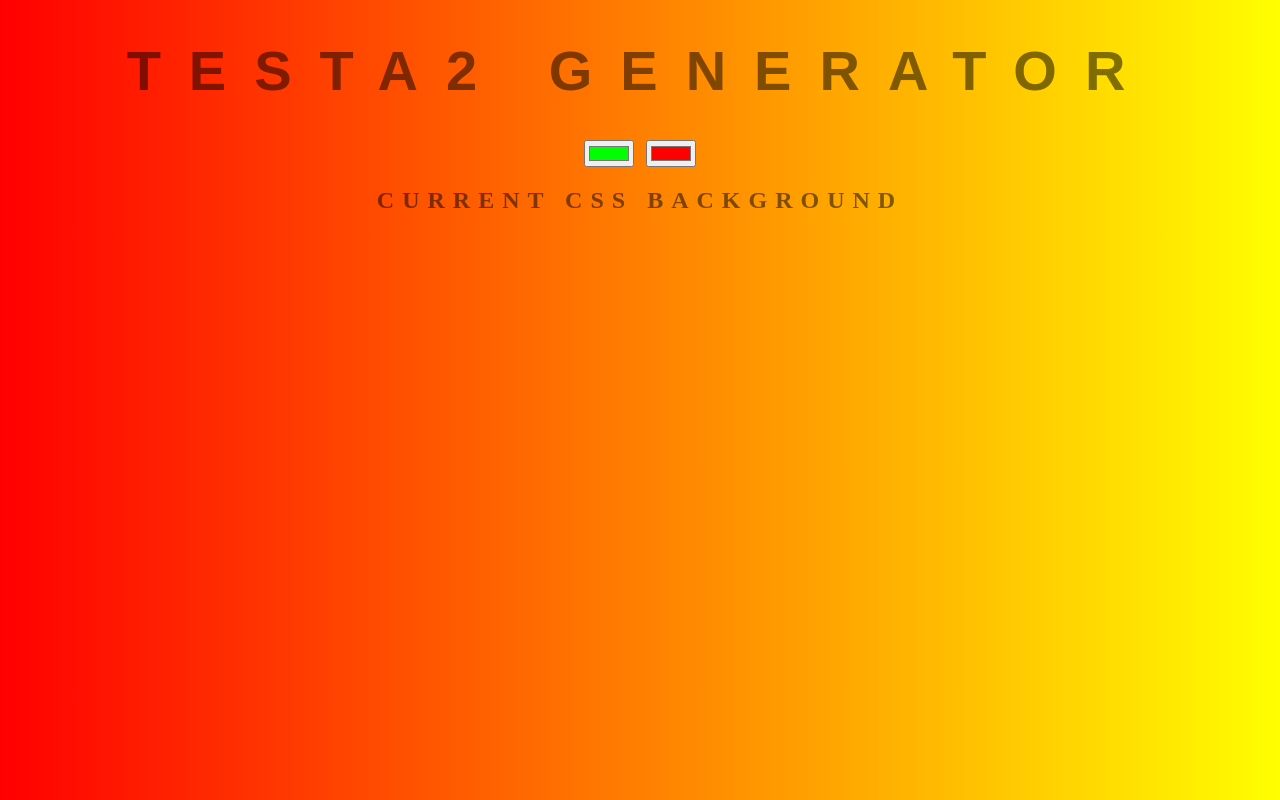
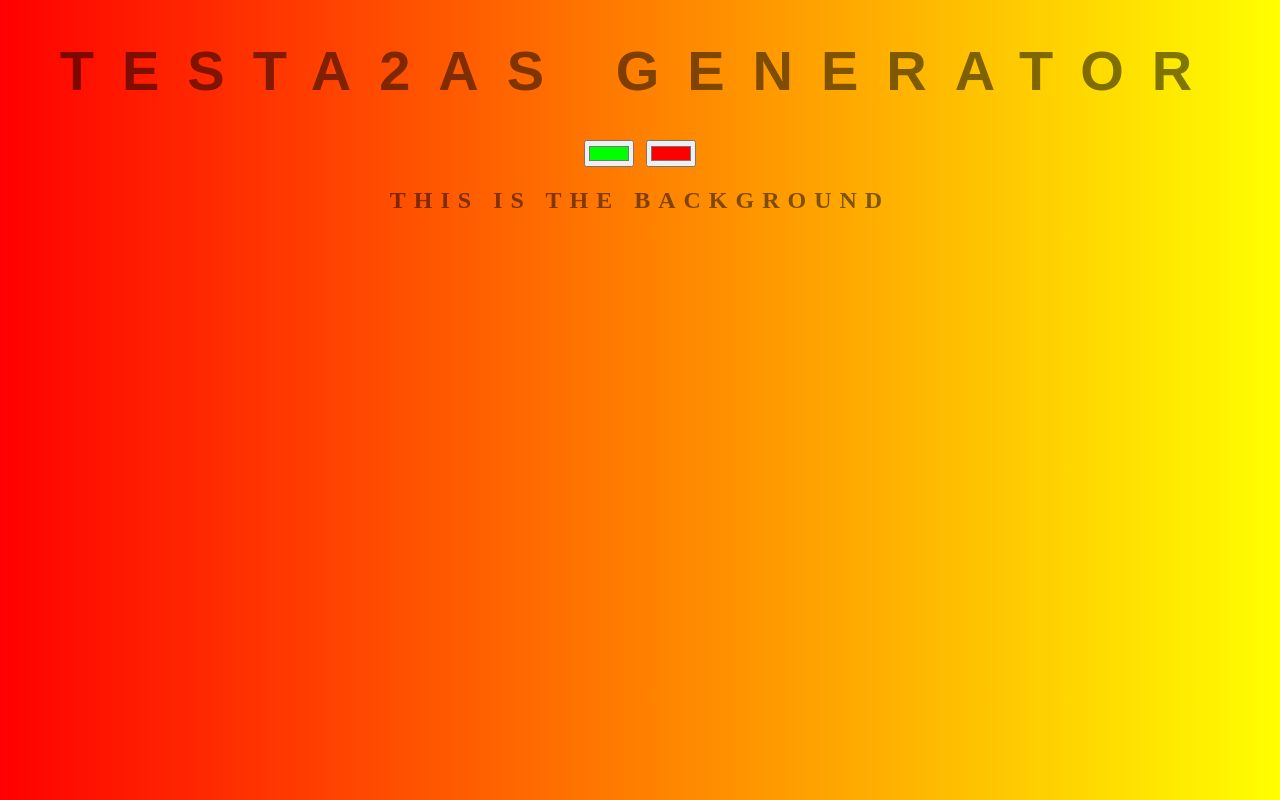
Before and after one commit to shandener/background-generator, a plain HTML site: page index.html in a window 1280 px wide. Drawn offline with Linux system fonts and the light colour scheme.

Commit message:
changing title again

```diff
--- a/index.html
+++ b/index.html
@@ -5,10 +5,10 @@
 	<link rel="stylesheet" type="text/css" href="style.css">
 </head>
 <body id="gradient">
-	<h1>TestA2 Generator</h1>
+	<h1>TestA2AS Generator</h1>
 	<input class="color1" type="color" name="color1" value="#00ff00">
 	<input class="color2" type="color" name="color2" value="#ff0000">
-	<h2>Current CSS Background</h2>
+	<h2>This is the background</h2>
 	<h3></h3>
 	<script type="text/javascript" src="script.js"></script>
 </body>
```
